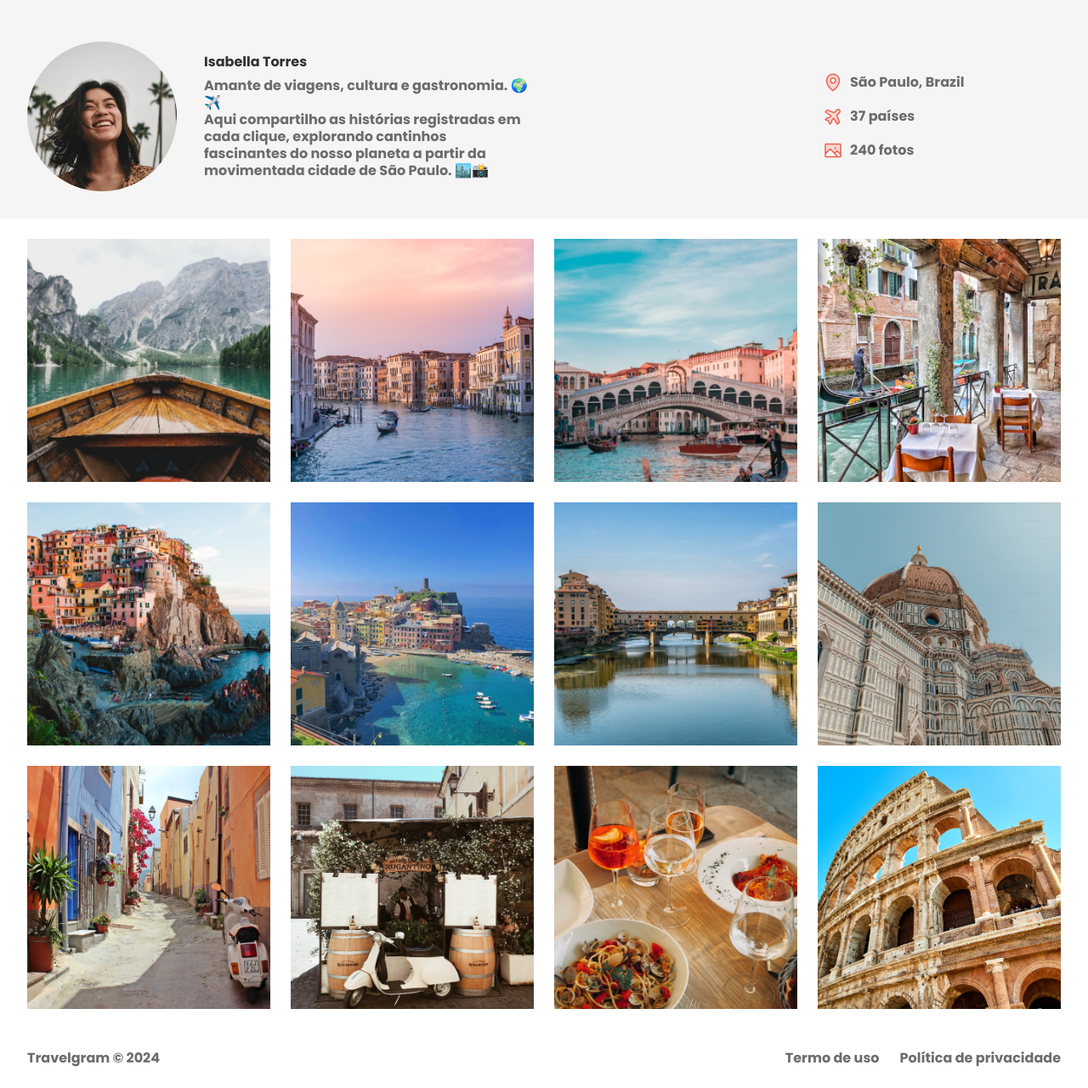
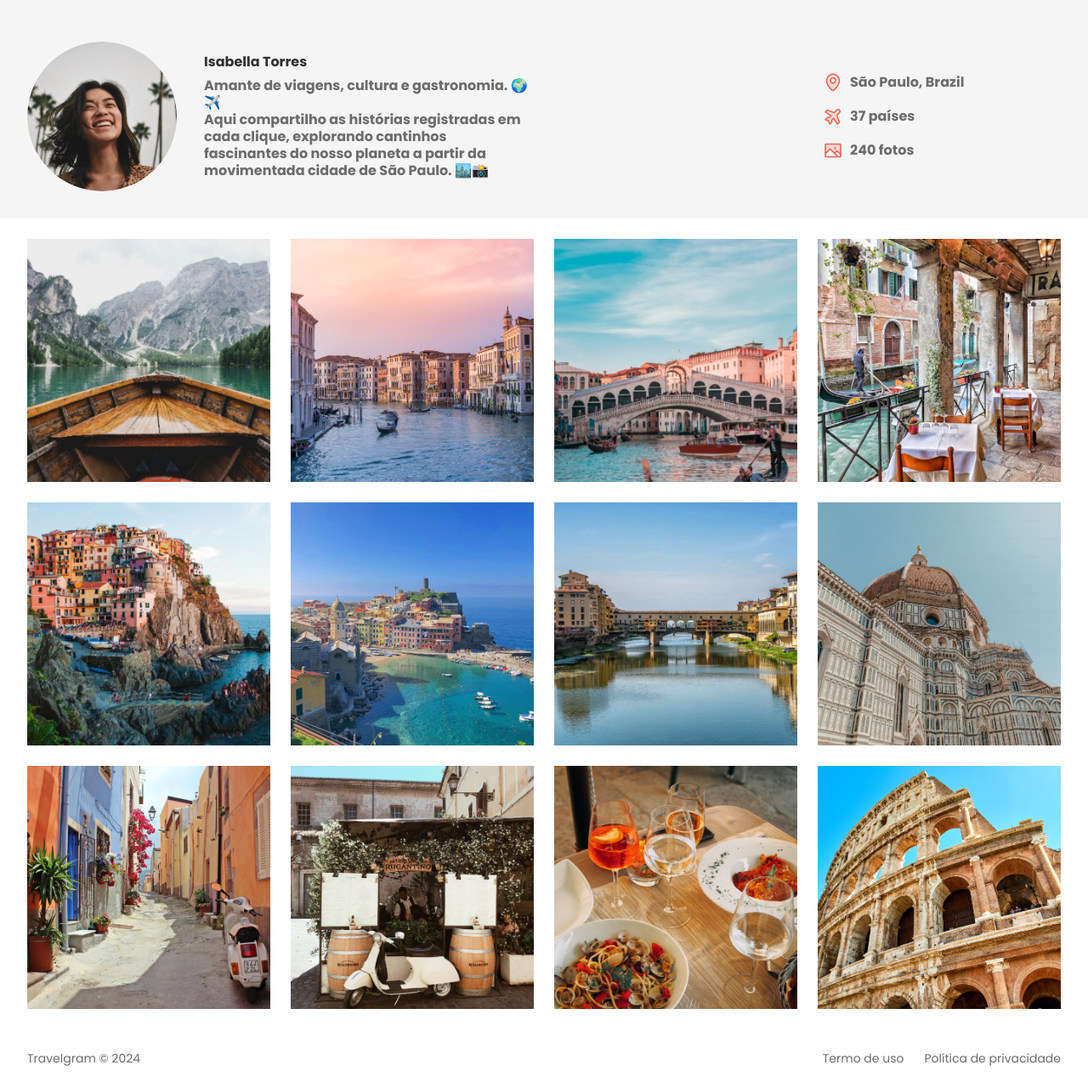
Before and after one commit to minicena/projeto-travelgram, a plain HTML site: page index.html in a window 1280 px wide. Shown: the part 79-1359 px from the top of the page at 85% size. Drawn offline with Linux system fonts and the light colour scheme.

Commit message:
final project

```diff
--- a/styles/footer.css
+++ b/styles/footer.css
@@ -2,6 +2,7 @@ footer {
     display: flex;
     gap: 24px;
     padding-block: 24px;
+    font: 14px/150% var(--font-family);
 }
 
 footer span:nth-child(1) {
--- a/styles/header.css
+++ b/styles/header.css
@@ -25,6 +25,13 @@ header .container {
     margin-bottom: 8px;
 }
 
+#profile img {
+    width: 176px;
+    height: 176px;
+    object-fit: contain;
+    border-radius: 50% ;
+}
+
 #info {
     display: flex;
     list-style: none;
```
